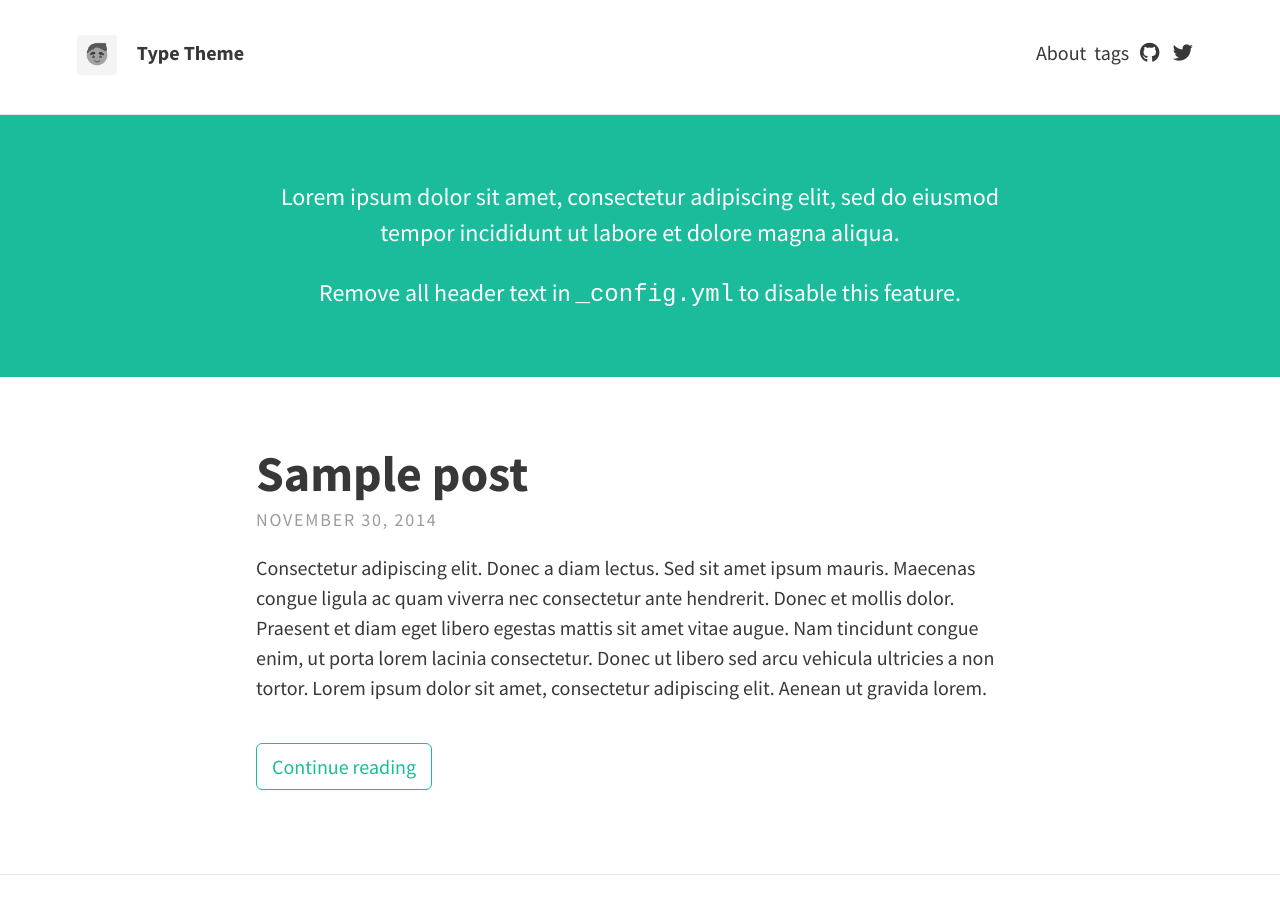
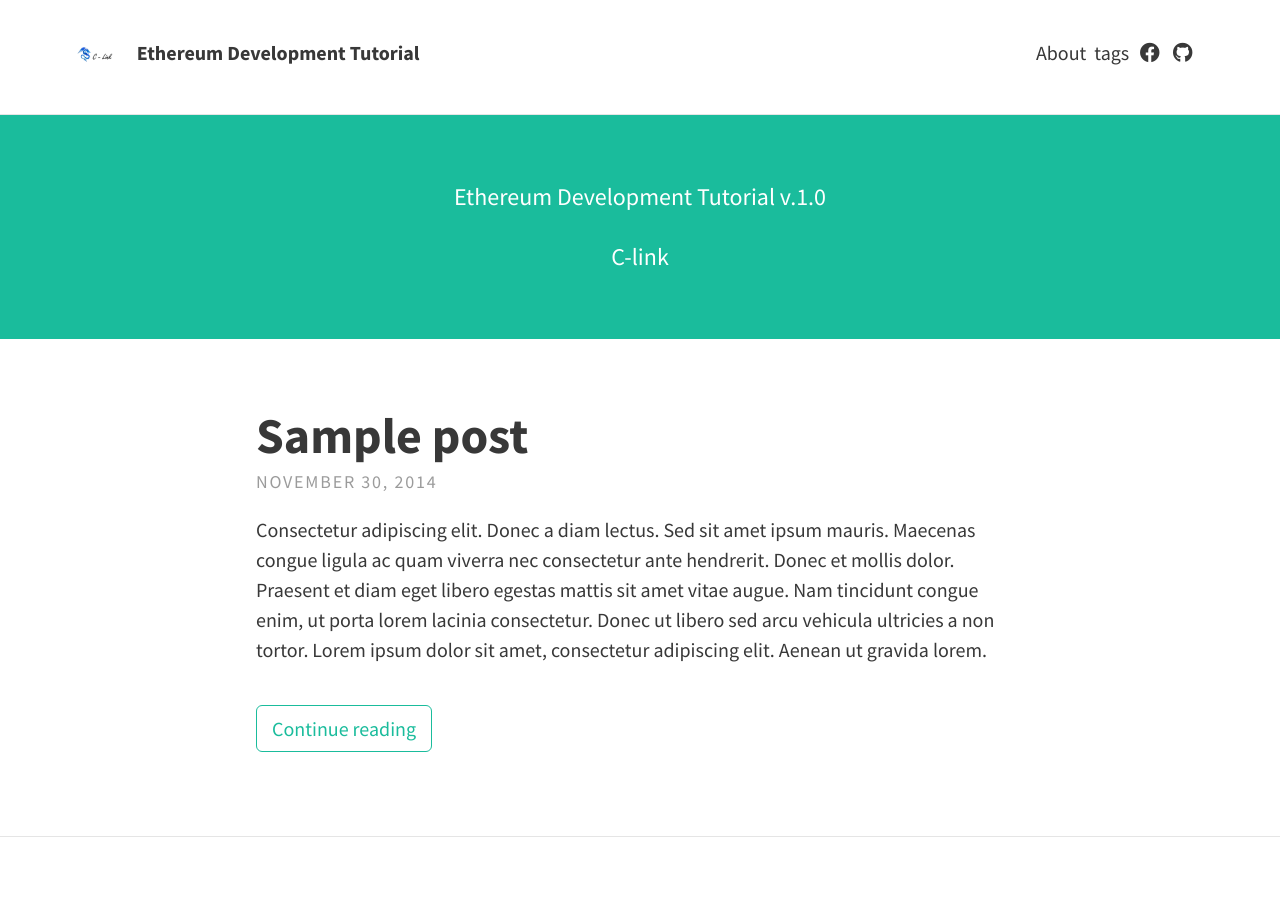
Before and after one commit to CAU-CLINK/Ethereum-Development-Tutorial, a Jekyll site: the page built from index.html, in a window 1280 px wide and 900 px high. Built offline with Jekyll 4.4.1, drawn with Linux system fonts in a browser that asks for light colours; nearby versions of some CDN libraries; the list of posts is cut into pages by our own code; some of the changed text lies outside the part shown.

Commit message:
config update

```diff
--- a/_config.yml
+++ b/_config.yml
@@ -5,20 +5,20 @@ url: "https://cau-clink.github.io/Ethereum-Development-Tutorial/"
 # THEME-SPECIFIC CONFIGURATION
 theme_settings:
   # Meta
-  title: Type Theme
-  avatar: assets/img/avatar.png
+  title: Ethereum Development Tutorial
+  avatar: assets/img/icon.jpg
   favicon: assets/favicon.ico
   gravatar: # Email MD5 hash
-  description: "A website with blog posts and pages" # used by search engines
+  description: "by koo" # used by search engines
 
   # Header and footer text
   header_text: >
-     <p>Lorem ipsum dolor sit amet, consectetur adipiscing elit, sed do eiusmod tempor incididunt ut labore et dolore magna aliqua.</p>
+     <p>Ethereum Development Tutorial v.1.0</p>
 
-     <p>Remove all header text in <code>_config.yml</code> to disable this feature.</p>
+     <p>C-link</p>
   header_text_feature_image:
   footer_text: >
-   Powered by <a href="https://jekyllrb.com/">Jekyll</a> with <a href="https://github.com/rohanchandra/type-theme">Type Theme</a>
+   Powered by <a href="https://github.com/CAU-CLINK">C-link</a></a>
 
   # Icons
   rss: false
@@ -26,10 +26,10 @@ theme_settings:
   behance:
   bitbucket:
   dribbble:
-  facebook:
+  facebook: "CAUCLink"
   flickr:
   gitlab:
-  github: "rohanchandra/type-theme"
+  github: "CAU-CLINK/Ethereum-Development-Tutorial"
   gitter:
   google_plus:
   instagram:
@@ -40,7 +40,7 @@ theme_settings:
   stack_exchange:  # Full URL
   steam:
   tumblr:
-  twitter: "twitter"
+  twitter:
   wordpress:
   youtube:
 
```
Also changed, not shown: assets/favicon.ico, assets/img/avatar.png (deleted), assets/img/icon.jpg (added), 11 other files.
